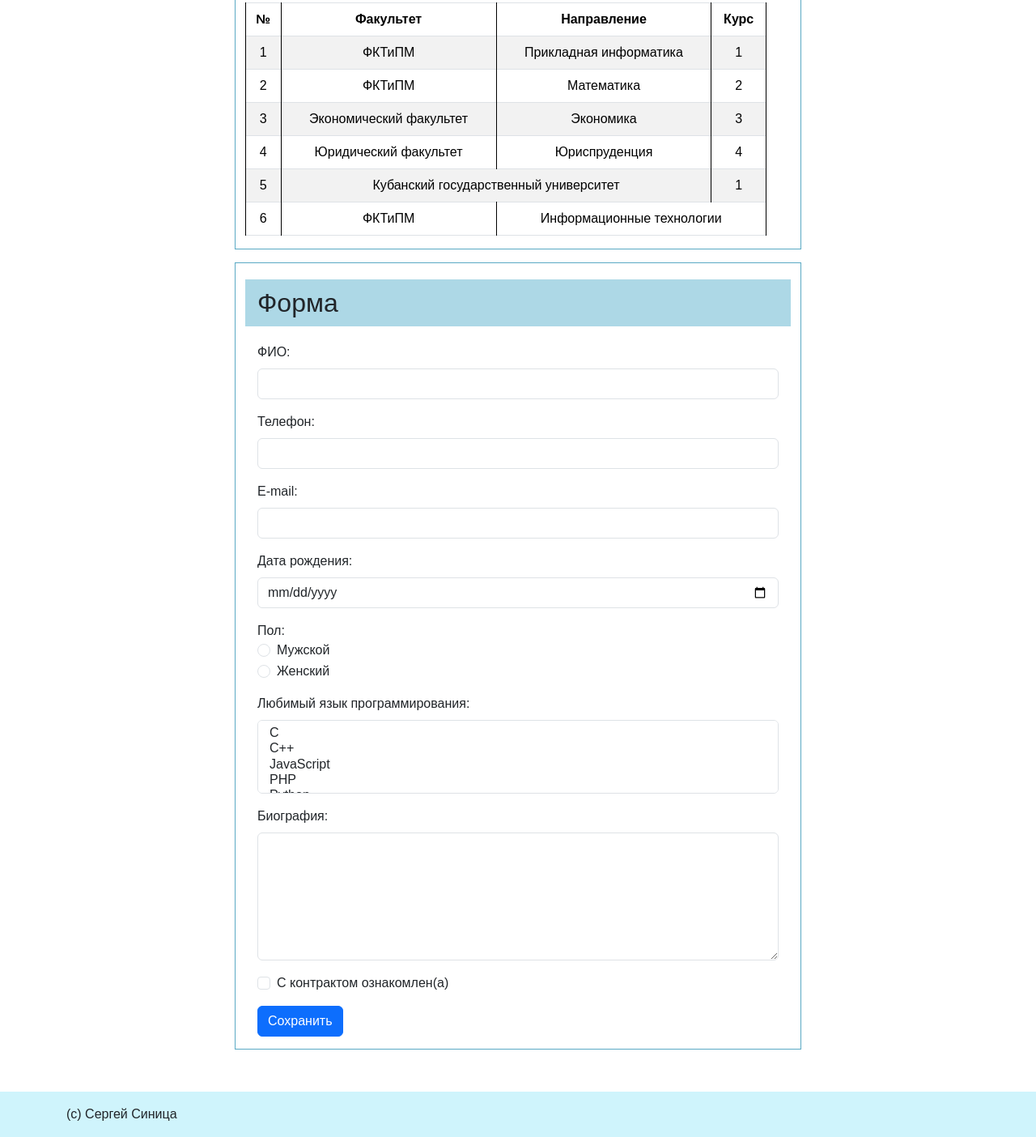
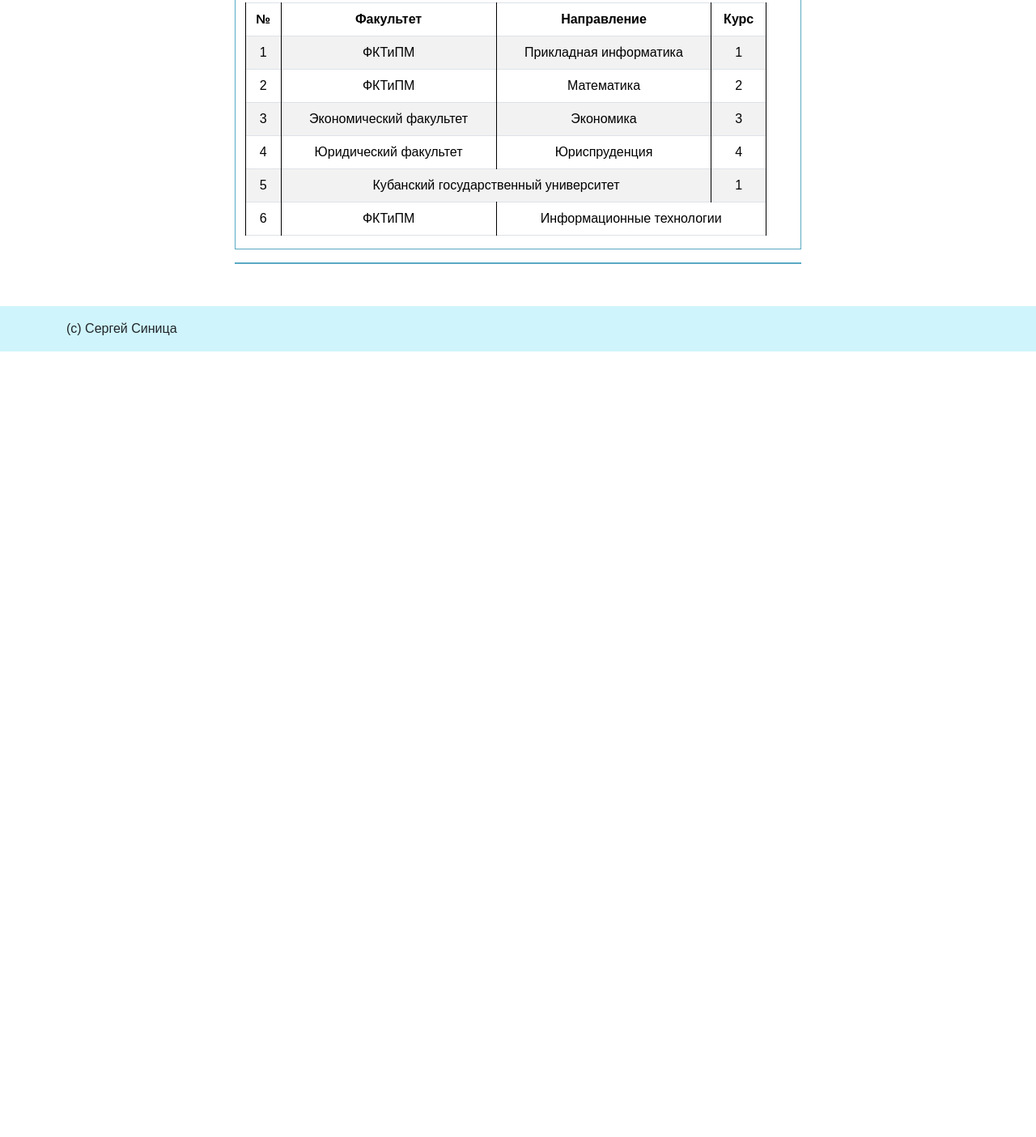
Before and after one commit to Teezz-work/Teezz-work.github.io, a plain HTML site: page TASK4/index.html in a window 1280 px wide. Shown: the part 1845-3249 px from the top of the page at 81% size. After the commit the page ends 2279 px from the top, so only its background shows below. Drawn offline with nearby package versions, Linux system fonts and the light colour scheme.

Commit message:
Update index.html

```diff
--- a/TASK4/index.html
+++ b/TASK4/index.html
@@ -294,155 +294,7 @@
 
         <section class="col-12 content-box form-block order-3 mb-3">
 
-            <h2 id="form">Форма</h2>
 
-            <form action="/" method="post">
-
-                <div class="mb-3">
-                    <label for="fio" class="form-label">ФИО:</label>
-                    <input
-                        id="fio"
-                        class="form-control"
-                        type="text"
-                        name="fio"
-                        required>
-                </div>
-
-
-                <div class="mb-3">
-                    <label for="phone" class="form-label">
-                        Телефон:
-                    </label>
-
-                    <input
-                        id="phone"
-                        class="form-control"
-                        type="tel"
-                        name="phone"
-                        required>
-                </div>
-
-
-                <div class="mb-3">
-                    <label for="email" class="form-label">
-                        E-mail:
-                    </label>
-
-                    <input
-                        id="email"
-                        class="form-control"
-                        type="email"
-                        name="email"
-                        required>
-                </div>
-
-
-                <div class="mb-3">
-                    <label for="birthdate" class="form-label">
-                        Дата рождения:
-                    </label>
-
-                    <input
-                        id="birthdate"
-                        class="form-control"
-                        type="date"
-                        name="birthdate"
-                        required>
-                </div>
-
-
-                <div class="mb-3">
-                    <div>Пол:</div>
-
-                    <div class="form-check">
-                        <input
-                            class="form-check-input"
-                            id="male"
-                            type="radio"
-                            name="gender"
-                            value="male"
-                            required>
-
-                        <label class="form-check-label" for="male">
-                            Мужской
-                        </label>
-                    </div>
-
-                    <div class="form-check">
-                        <input
-                            class="form-check-input"
-                            id="female"
-                            type="radio"
-                            name="gender"
-                            value="female">
-
-                        <label class="form-check-label" for="female">
-                            Женский
-                        </label>
-                    </div>
-                </div>
-
-
-                <div class="mb-3">
-
-                    <label for="language" class="form-label">
-                        Любимый язык программирования:
-                    </label>
-
-                    <select
-                        id="language"
-                        class="form-select"
-                        name="language[]"
-                        multiple>
-
-                        <option value="c">C</option>
-                        <option value="cpp">C++</option>
-                        <option value="javascript">JavaScript</option>
-                        <option value="php">PHP</option>
-                        <option value="python">Python</option>
-                        <option value="java">Java</option>
-
-                    </select>
-
-                </div>
-
-
-                <div class="mb-3">
-
-                    <label for="biography" class="form-label">
-                        Биография:
-                    </label>
-
-                    <textarea
-                        id="biography"
-                        class="form-control"
-                        name="biography"
-                        rows="6"></textarea>
-
-                </div>
-
-
-                <div class="form-check mb-3">
-
-                    <input
-                        class="form-check-input"
-                        id="contract"
-                        type="checkbox"
-                        name="contract"
-                        required>
-
-                    <label class="form-check-label" for="contract">
-                        С контрактом ознакомлен(а)
-                    </label>
-
-                </div>
-
-
-                <button class="btn btn-primary" type="submit">
-                    Сохранить
-                </button>
-
-            </form>
 
         </section>
 
```
